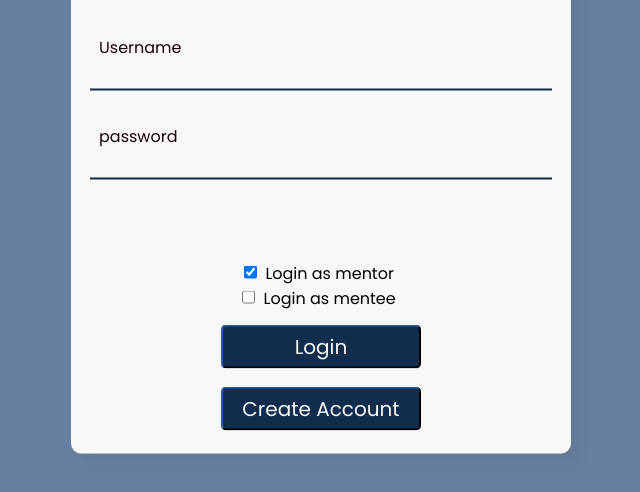
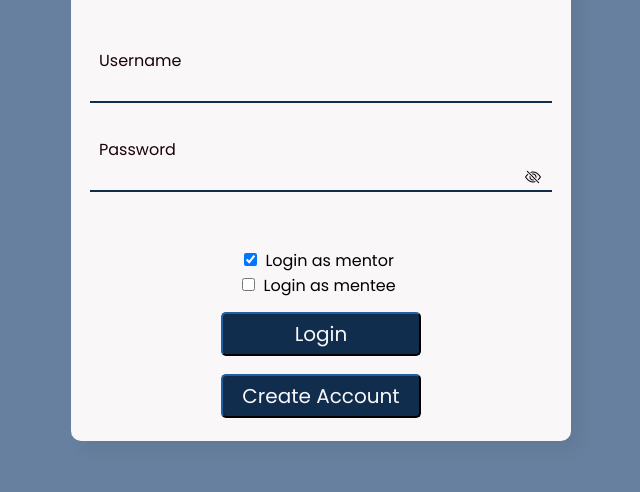
Before and after one commit to willwinborne/Mentoid, a website: page public/mentoidLogin.html in a window 1280 px wide. Shown: the part 252-744 px from the top of the page, without its empty margins (319-959 px from the left). Drawn offline with nearby package versions, Linux system fonts and the light colour scheme.

Commit message:
password visibility toggle

```diff
--- a/public/mentoidLogin.css
+++ b/public/mentoidLogin.css
@@ -144,3 +144,8 @@ h1 {
     color: #000;
     transition: .5s;
   }
+
+form i {
+  margin-left: -50px;
+  cursor: pointer;
+}
--- a/public/mentoidLogin.html
+++ b/public/mentoidLogin.html
@@ -6,6 +6,7 @@
     <meta name="viewport" content="width=device-width, initial-scale=1.0">
     <title>Login Page</title>
     <link rel="stylesheet" href="./mentoidLogin.css">
+    <link rel="stylesheet" href="https://cdn.jsdelivr.net/npm/bootstrap-icons@1.3.0/font/bootstrap-icons.css"/>
 </head>
 <body onload="passwordReminder()">
 
@@ -26,9 +27,10 @@
             </div>
 
             <div class="inputWrapper">
-                <input type="text" name="password" id="password" class="inputs" >
+                <input type="password" name="password" id="password" class="inputs" >
                 <span></span>
-                <label>password</label>
+                <label>Password</label>
+                <i class="bi bi-eye-slash" id="togglePassword"></i>
 
                 <p id="passwordRemind">Password incorrect.</p>
                 </div>
--- a/public/mentoidLogin.js
+++ b/public/mentoidLogin.js
@@ -2,7 +2,9 @@ const mentor = document.getElementById("mentor");
 const mentee = document.getElementById("mentee");
 const loginButton = document.getElementById("login");
 const username = document.getElementById("username");
+const password = document.getElementById("password");
 const passwordRemind = document.getElementById("passwordRemind");
+const togglePassword = document.getElementById("togglePassword");
 
 function check(position) {
 
@@ -34,3 +36,9 @@ function passwordReminder() {
     }
 
 }
+
+togglePassword.addEventListener('click', function() {
+    const type = password.getAttribute('type') === 'password' ? 'text' : 'password';
+    password.setAttribute('type', type);
+    this.classList.toggle('bi-eye');
+});
```
